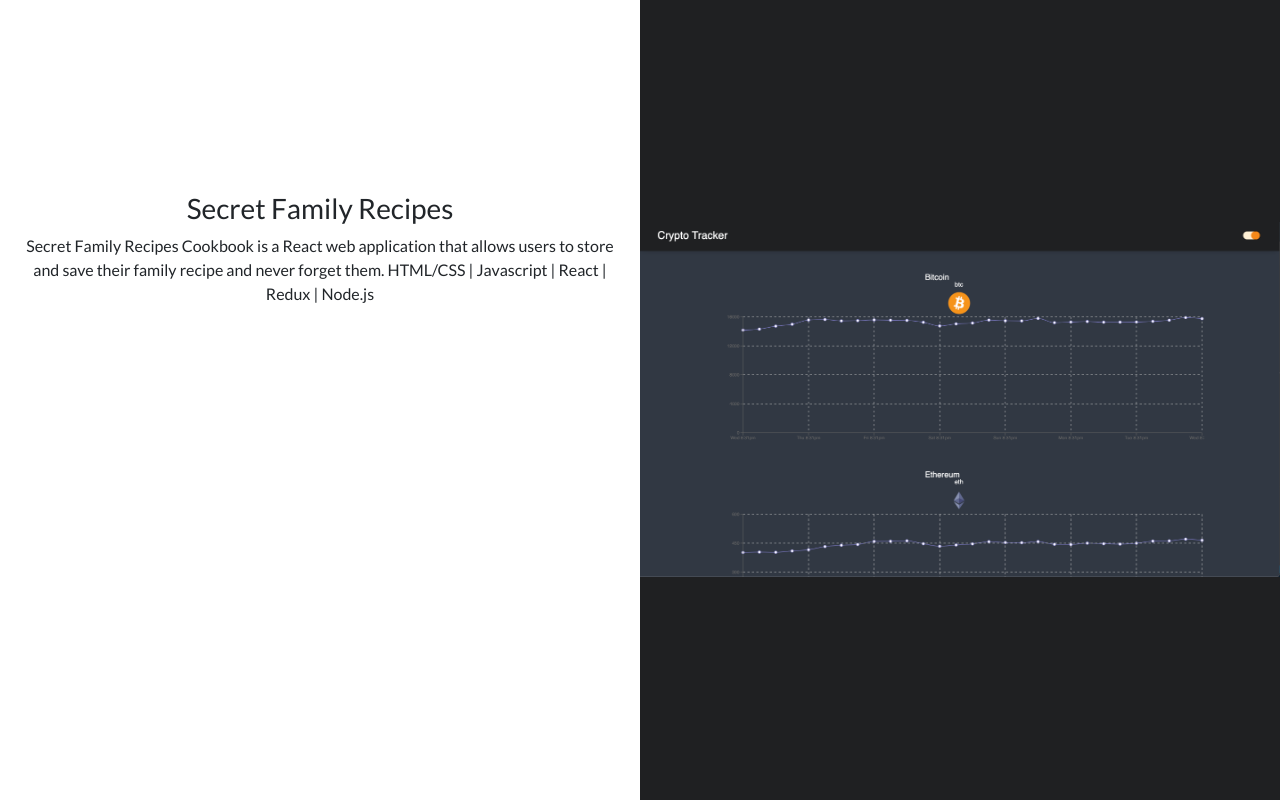
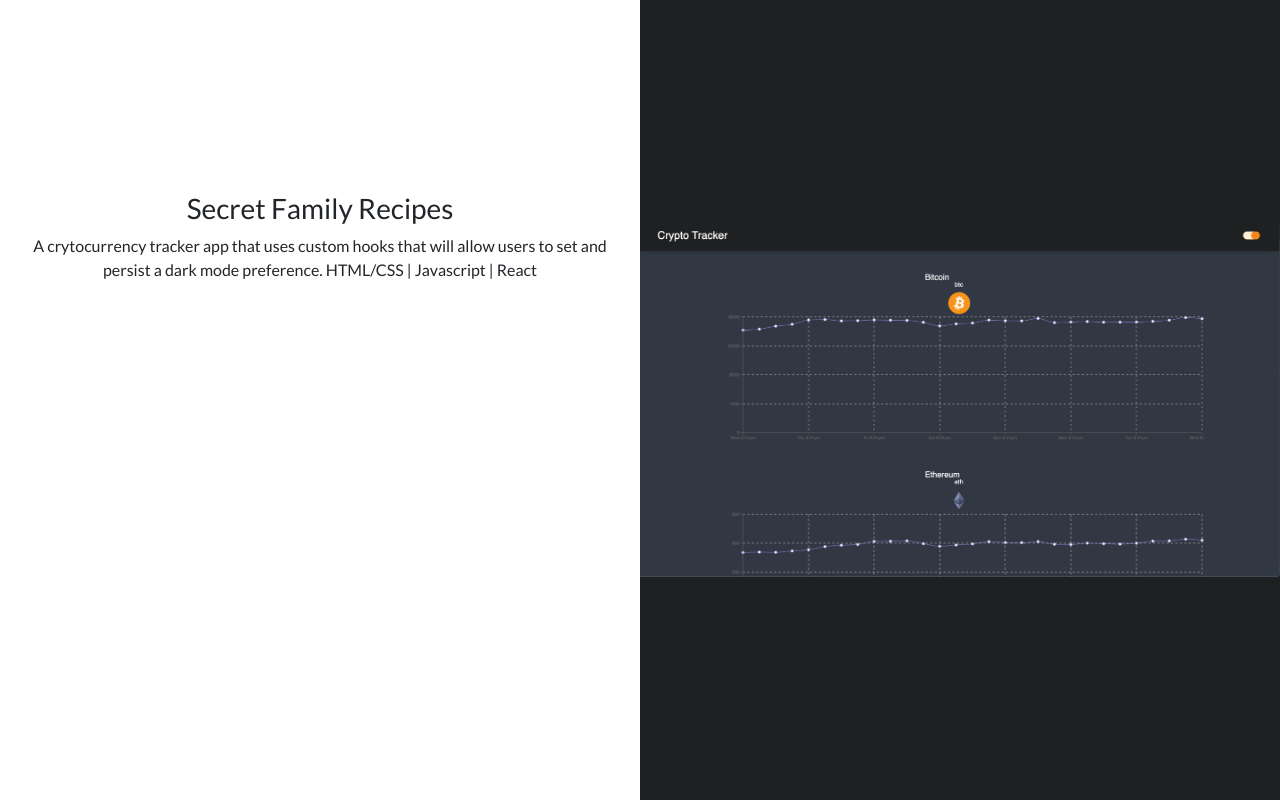
Before and after one commit to april5622/Portfolio, a React (Create React App) app in the folder portfolio/: page / in a window 1280 px wide. Shown: the part 2400-3200 px from the top of the page. Built offline with nearby package versions, Linux system fonts and the light colour scheme.

Commit message:
fixed Dark Mode Page description

```diff
--- a/portfolio/src/components/DarkMode.js
+++ b/portfolio/src/components/DarkMode.js
@@ -7,9 +7,9 @@ function DarkMode() {
         <div className="leftProjectBox">
           <h3>Secret Family Recipes</h3>
           <p className="about-me">
-            Secret Family Recipes Cookbook is a React web application that
-            allows users to store and save their family recipe and never forget
-            them. HTML/CSS | Javascript | React | Redux | Node.js
+            A crytocurrency tracker app that uses custom hooks that will allow
+            users to set and persist a dark mode preference. HTML/CSS |
+            Javascript | React
           </p>
         </div>
 
```
